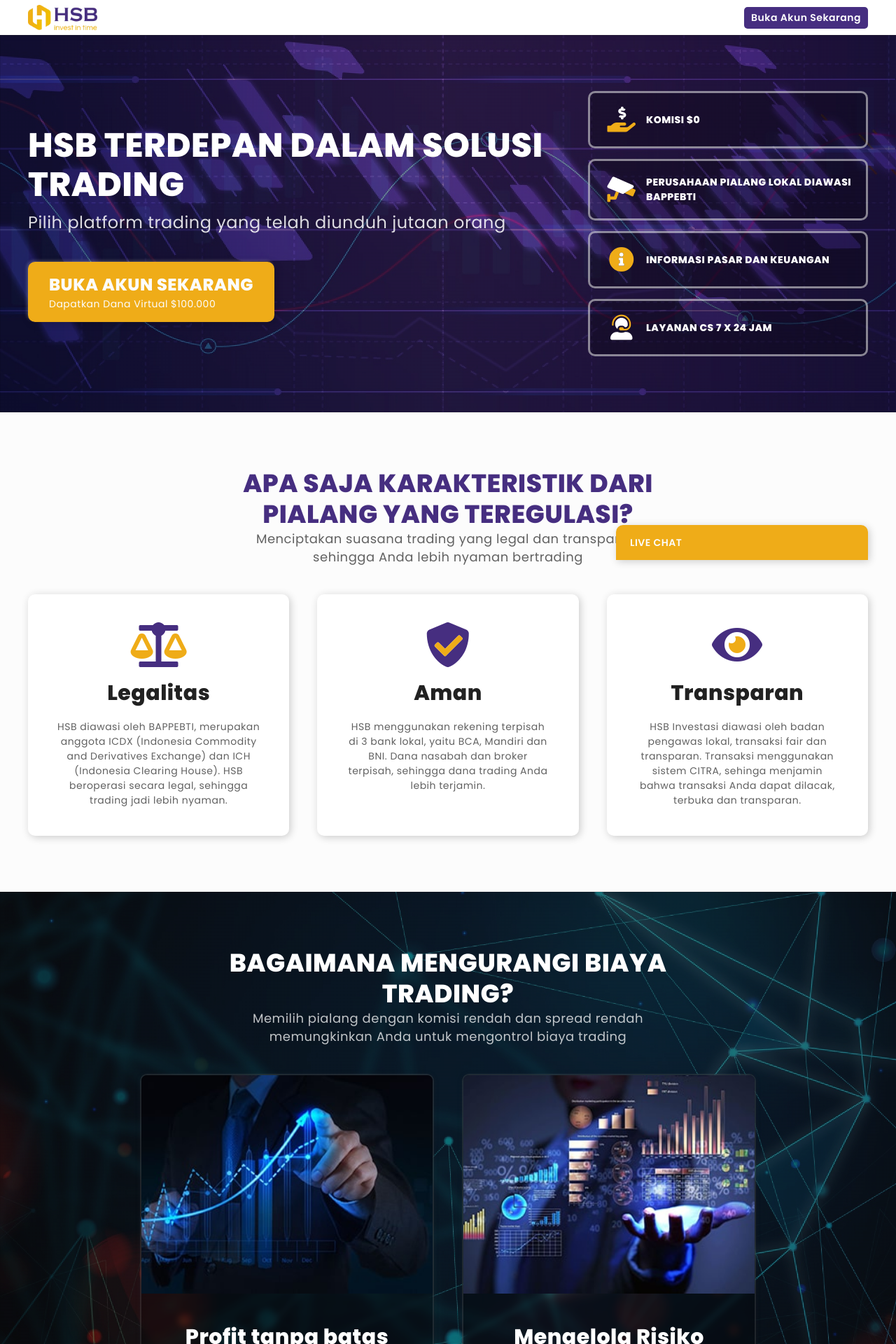
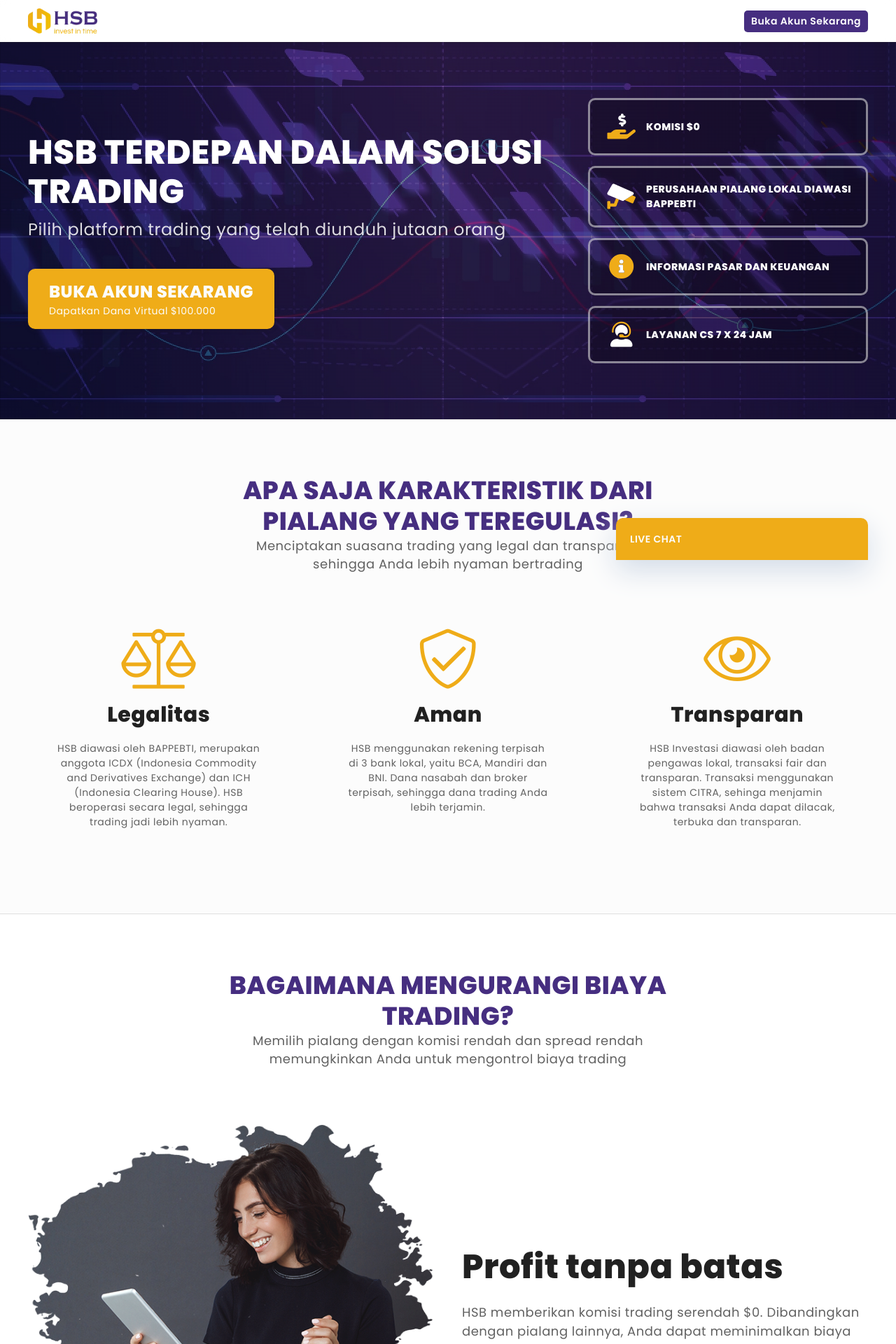
Before and after one commit to ovarz/hsb, a PHP site: page / in a window 1280 px wide. Shown: the top 1920 px of the page at 70% size. Run offline with PHP 8.4, Linux system fonts and the light colour scheme.

Commit message:
update section cost

```diff
--- a/css/base.css
+++ b/css/base.css
@@ -3,7 +3,7 @@
 :root{
   --rounded-small:5px;
   --rounded-normal:10px;
-  --body-padding:50px;
+  --body-padding:60px;
   --body-container:1280px;
   --section-space:20px;
 }
@@ -30,7 +30,8 @@
 #btt{display:none;}
 
 header > span, section > span, footer > span{width:100%; max-width:var(--body-container); display:flex;}
-header, .menu-bottom{position:fixed; z-index:99; left:0; width:100%; background-color:#FFF;
+header, .menu-bottom{position:fixed; z-index:99; left:0; width:100%; background-color:rgba(255,255,255,0.8);
+-webkit-backdrop-filter:blur(7px); backdrop-filter:blur(7px);
 -moz-box-shadow:var(--shadow-base); -webkit-box-shadow:var(--shadow-base); box-shadow:var(--shadow-base);}
 
 header{top:0;}
@@ -67,17 +68,15 @@
 .cfl-icon .fad:after{opacity:1; color:var(--font-link-tertiary);}
 .cfl-info > span{margin-left:0;}
 .cover-button .btn{display:inline-block; background-color:var(--font-link-tertiary);
--moz-box-shadow:var(--shadow-neumorph); -webkit-box-shadow:var(--shadow-neumorph); box-shadow:var(--shadow-neumorph);}
+-moz-box-shadow:var(--shadow-base); -webkit-box-shadow:var(--shadow-base); box-shadow:var(--shadow-base);}
 .cover-button-label{font-weight:900;}
 .cover-button-desc{text-transform:none; font-weight:normal;}
 
 .character > span{display:block;}
 .character-content > span{display:grid; grid-template-columns:repeat(auto-fit, minmax(240px,1fr)); grid-column-gap:10px; grid-row-gap:10px; width:100%;}
-.character-content-box{padding:var(--section-space); background-color:#FFF;
--moz-border-radius:var(--rounded-normal); -webkit-border-radius:var(--rounded-normal); border-radius:var(--rounded-normal);
--moz-box-shadow:var(--shadow-neumorph); -webkit-box-shadow:var(--shadow-neumorph); box-shadow:var(--shadow-neumorph);}
+.character-content-box{padding:var(--section-space);}
 .character-content-box *{text-align:center;}
 .character-content-box h5{font-weight:bold; margin:15px 0; color:var(--font-link-secondary); font-size:30px;}
-.ccb-icon{font-size:64px; height:64px;}
-.ccb-icon .fad:before{color:var(--font-link-tertiary);}
+.ccb-icon{font-size:85px; height:85px;}
+.ccb-icon .fad:before, .ccb-icon .fal:before{color:var(--font-link-tertiary);}
 .ccb-icon .fad:after{opacity:1; color:var(--font-link-primary);}
--- a/css/core.css
+++ b/css/core.css
@@ -6,7 +6,7 @@
   --font-link-tertiary:#EFAC18;
   --shadow-base:0 1px 6px 0 rgba(32,33,36,.28);
   --shadow-inset:inset -2px -2px 4px rgba(255,255,255,.2), inset 2px 2px 12px rgba(0,0,0,.2);
-  --shadow-neumorph:-2px -2px 4px rgba(255,255,255,.2), 2px 2px 12px rgba(0,0,0,.2);
+  --shadow-neumorph:0 15px 40px #d3dce8;
 }
 
 a, .btn, #btt{
@@ -80,12 +80,27 @@
 
 
 
+.reduce{background-color:#FFF; border-top:1px solid #E0E0E0; border-bottom:1px solid #E0E0E0;}
+.reduce > span{display:block; position:relative; z-index:3;}
+.reduce-content{padding:var(--section-space) 0; display:grid; grid-template-columns:1fr;
+grid-column-gap:var(--section-space); grid-row-gap:var(--section-space);}
+.reduce-content-info h5{font-weight:bold; margin-bottom:15px; color:var(--font-link-secondary); font-size:24px;}
+
+@media screen and (min-width:1024px){
+  .reduce-content-reverse .reduce-content-info{grid-column:1/2; grid-row:1/2;}
+  .reduce-content{grid-template-columns:1fr 1fr;}
+  .reduce-content-info h5{font-size:48px;}
+  .reduce-content-info p{font-size:18px;}
+}
+
+
+
+
 .profit > span{display:block; position:relative; z-index:3;}
 .profit-content > span{display:grid; grid-template-columns:repeat(auto-fit, minmax(240px,1fr)); grid-column-gap:10px; grid-row-gap:10px;}
 .profit-content-box{background-color:#FFF; overflow:hidden;
 -moz-border-radius:var(--rounded-normal); -webkit-border-radius:var(--rounded-normal); border-radius:var(--rounded-normal);
 -moz-box-shadow:var(--shadow-inset); -webkit-box-shadow:var(--shadow-inset); box-shadow:var(--shadow-inset);}
-.profit-content-box *{text-align:center;}
 .profit-content-box h5{font-weight:bold; color:var(--font-link-secondary); font-size:24px; line-height:32px;}
 .profit-content-box p{margin-top:15px;}
 .pcb-image{background-position:center right;}
@@ -109,7 +124,7 @@
 -moz-border-radius:var(--rounded-normal); -webkit-border-radius:var(--rounded-normal); border-radius:var(--rounded-normal);}
 .win-content-box *{text-align:center;}
 .win-content-info{padding:var(--section-space); }
-.win-content-box h5{font-weight:bold; margin-bottom:15px; color:var(--font-link-secondary); font-size:30px;}
+.win-content-box h5{font-weight:bold; margin-bottom:15px; color:var(--font-link-tertiary); font-size:30px;}
 .wcb-image:after{content:''; display:block; padding-top:100%;}
 .wcb-icon .fad:before{color:var(--font-link-tertiary);}
 .wcb-icon .fad:after{opacity:1; color:var(--font-link-primary);}
--- a/index.php
+++ b/index.php
@@ -8,7 +8,7 @@
 <div class="site-container">
   <?php require ('module/cover.php')?>
   <?php require ('module/character.php')?>
-  <?php require ('module/cost.php')?>
+  <?php require ('module/reduce.php')?>
   <?php require ('module/profit.php')?>
   <?php require ('module/win.php')?>
   <?php require ('module/testimoni.php')?>
--- a/module/character.php
+++ b/module/character.php
@@ -11,21 +11,21 @@
         <span>
           <div class="character-content-box">
             <div class="ccb-icon content_center">
-              <i class="fad fa-balance-scale"></i>
+              <i class="fal fa-balance-scale"></i>
             </div>
             <h5>Legalitas</h5>
             <p>HSB diawasi oleh BAPPEBTI, merupakan anggota ICDX (Indonesia Commodity and Derivatives Exchange) dan ICH (Indonesia Clearing House). HSB beroperasi secara legal, sehingga trading jadi lebih nyaman.</p>
           </div>
           <div class="character-content-box">
             <div class="ccb-icon content_center">
-              <i class="fad fa-shield-check"></i>
+              <i class="fal fa-shield-check"></i>
             </div>
             <h5>Aman</h5>
             <p>HSB menggunakan rekening terpisah di 3 bank lokal, yaitu BCA, Mandiri dan BNI. Dana nasabah dan broker terpisah, sehingga dana trading Anda lebih terjamin.</p>
           </div>
           <div class="character-content-box">
             <div class="ccb-icon content_center">
-              <i class="fad fa-eye"></i>
+              <i class="fal fa-eye"></i>
             </div>
             <h5>Transparan</h5>
             <p>HSB Investasi diawasi oleh badan pengawas lokal, transaksi fair dan transparan. Transaksi menggunakan sistem CITRA, sehinga menjamin bahwa transaksi Anda dapat dilacak, terbuka dan transparan.</p>
--- /dev/null
+++ b/module/reduce.php
@@ -0,0 +1,34 @@
+  <section class="reduce content_center">
+    <span>
+      <div class="section-title content_center">
+        <span>
+          <h3>Bagaimana mengurangi biaya trading?</h3>
+          <h4>Memilih pialang dengan komisi rendah dan spread rendah memungkinkan Anda untuk mengontrol biaya trading</h4>
+        </span>
+      </div>
+
+      <div class="reduce-content">
+        <div class="reduce-content-image flex_ori">
+          <img alt="Content" data-original="img/unlimited-profit.png" />
+        </div>
+        <div class="reduce-content-info content_center">
+          <span>
+            <h5>Profit tanpa batas</h5>
+            <p>HSB memberikan komisi trading serendah $0. Dibandingkan dengan pialang lainnya, Anda dapat meminimalkan biaya trading dan menghasilkan profit lebih banyak!</p>
+          </span>
+        </div>
+      </div>
+
+      <div class="reduce-content reduce-content-reverse">
+        <div class="reduce-content-image flex_ori">
+          <img alt="Content" data-original="img/manage-risk.png" />
+        </div>
+        <div class="reduce-content-info content_center">
+          <span>
+            <h5>Mengelola Risiko</h5>
+            <p>Trading dengan biaya rendah dapat mengurangi risiko akun dengan lebih baik. Saat bertrading, spread rendah dan komisi $ 0 dapat mengurangi biaya trading Anda dan membuat penggunaan dana Anda lebih efektif.</p>
+          </span>
+        </div>
+      </div>
+    </span>
+  </section>
```
Also changed, not shown: js/base.js (+15 -14 lines), img/manage-risk.png (added), img/unlimited-profit.png (added).
